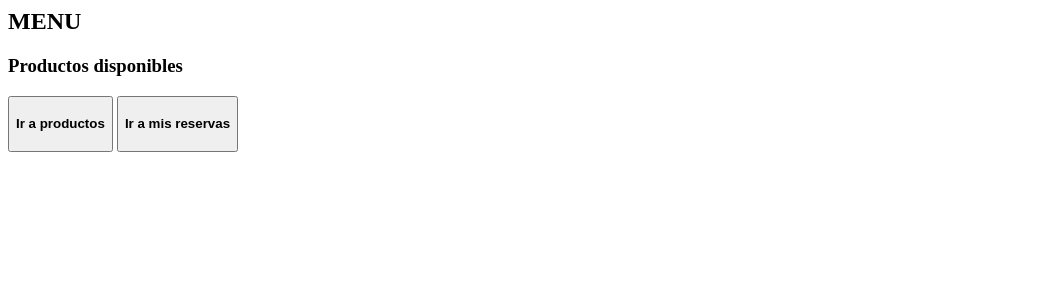
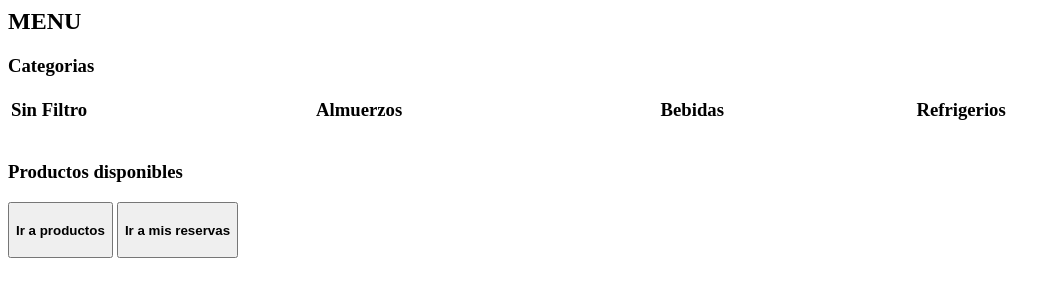
Before and after one commit to JoseCarlosLP/PROYECTO-FINAL-CAFE, a website built with Parcel: page index.html in a window 1280 px wide. Shown: the whole page, without its empty margins (0-1061 px from the left). Built offline with nearby package versions, Linux system fonts and the light colour scheme.

Commit message:
Se implementó la vista de las categorias de la cafeteria  en la sección Menu

```diff
--- a/index.html
+++ b/index.html
@@ -1,7 +1,7 @@
 <html>
   <body>
     <div id="vista_admin">
-      <h1>Productos</h1>
+      <h1>PRODUCTOS</h1>
       <form id="crearProducto-form">
         <label for="nombre">Nombre:</label>
         <input type="text" id="nombre" />
@@ -28,6 +28,15 @@
     </div>
     <div id="vista_menu">
       <h2>MENU</h2>
+      <h3 id="Cat">Categorias</h3>
+      <table style="width: 100%;">
+        <tr>
+          <td><h3><a>Sin Filtro</a></h3></td>
+          <td><h3><a>Almuerzos</a></h3></td>
+          <td><h3><a>Bebidas</a></h3></td>
+          <td><h3><a>Refrigerios</a></h3></td>
+        </tr>
+      </table>
       <h3 id="Prod">Productos disponibles</h3>
       <ul id="divMenu"></ul>
       <button id="productos-ref"><h4>Ir a productos</h4></button>
```
